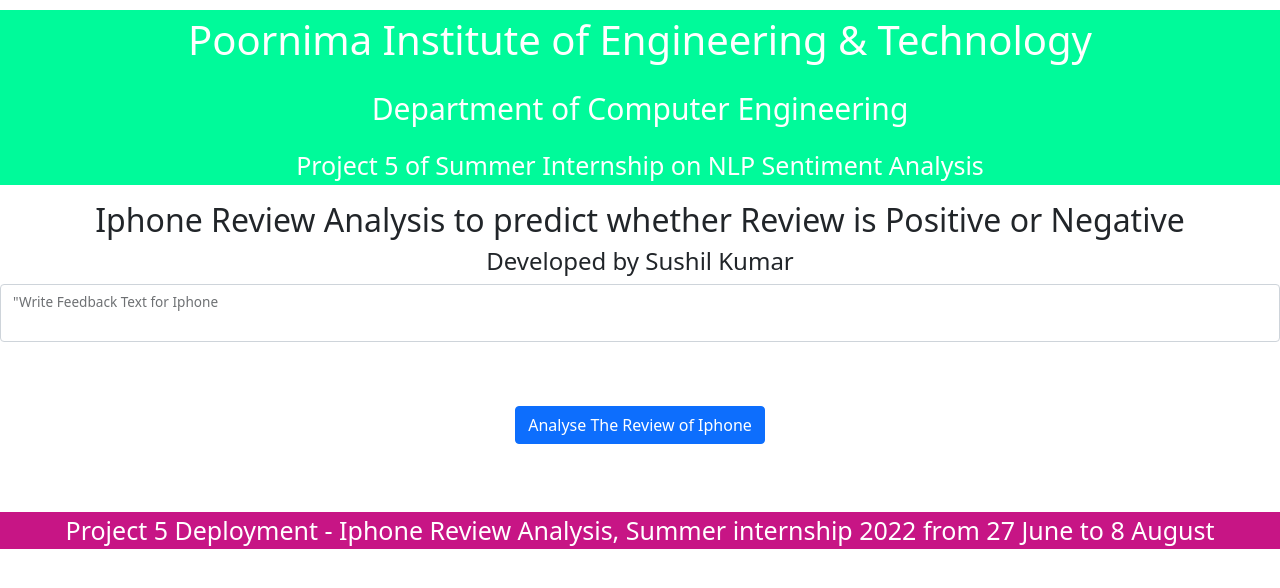
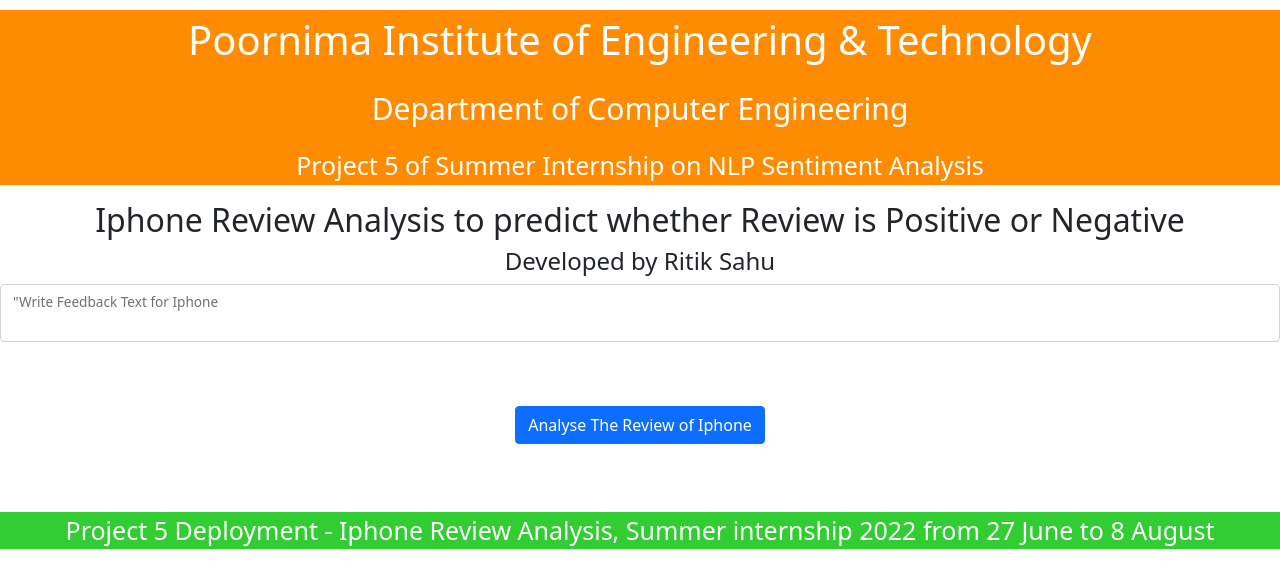
Before and after one commit to RITISAHU/Project-5-NLP, a Flask app: page / in a window 1280 px wide. Shown: the top 588 px of the page. Run offline with Flask 2, Linux system fonts and the light colour scheme; parts of the project's set-up code (start-up, migrations or seed data) failed here and were passed over.

Commit message:
Update index.html

```diff
--- a/templates/index.html
+++ b/templates/index.html
@@ -21,7 +21,7 @@ div {text-align: center;}
 
 <body>
 
-<div class="" style="background-color:MediumSpringGreen;" >
+<div class="" style="background-color:darkorange;" >
 <div class="clearfix">
 
 <div class="col-md-12">
@@ -34,7 +34,7 @@ div {text-align: center;}
 
 <div class="login">
 <h2 >Iphone Review Analysis to predict whether Review is Positive or Negative</h2>
-<h4>Developed by Sushil Kumar</h4>
+<h4>Developed by Ritik Sahu</h4>
 <!-- Main Input For Receiving Query to our ML -->
 <form action="{{ url_for('predict')}}"method="get">
 <div class="form-floating mb-3">
@@ -52,7 +52,7 @@ div {text-align: center;}
 
 </div>
 
-<div class="" style="background-color:MediumVioletRed;" >
+<div class="" style="background-color:limegreen;" >
 <div class="clearfix">
 
 <div class="col-md-12">
```
